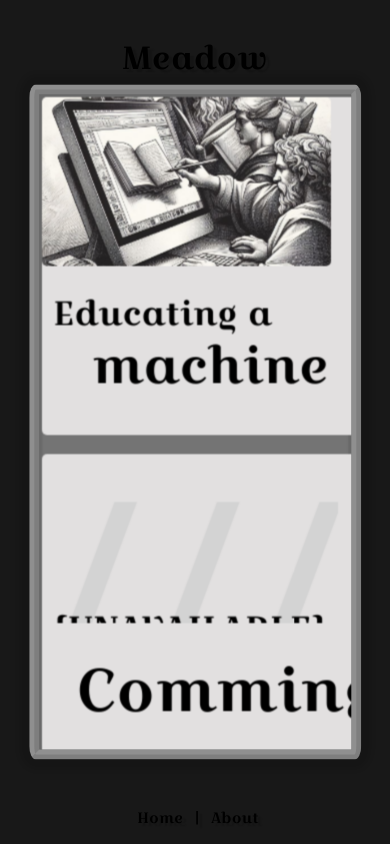
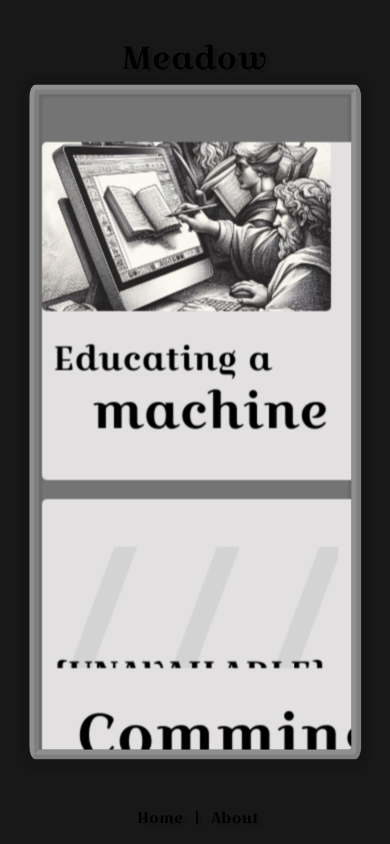
Before and after one commit to matthewmoodley048/meadow, a Vue app: page / in a window 390 px wide. Built offline with nearby package versions, Linux system fonts and the light colour scheme; what vue3-lottie would draw is missing.

Commit message:
fix(home/about): fixed ui cutting off

```diff
--- a/src/components/AboutPage.vue
+++ b/src/components/AboutPage.vue
@@ -22,7 +22,7 @@
 <style scoped>
     .container {
         display: flex;
-        margin: 0 auto;
+        margin: auto;
         padding: 0;
         flex-direction: column;
         align-items: center;
--- a/src/components/HomeCards.vue
+++ b/src/components/HomeCards.vue
@@ -259,6 +259,7 @@ transform: scale(1.2);
 
     .columns{
     columns: 1;
+    margin-top: 3em;
     padding: 1%;
 }}
 </style>
```
